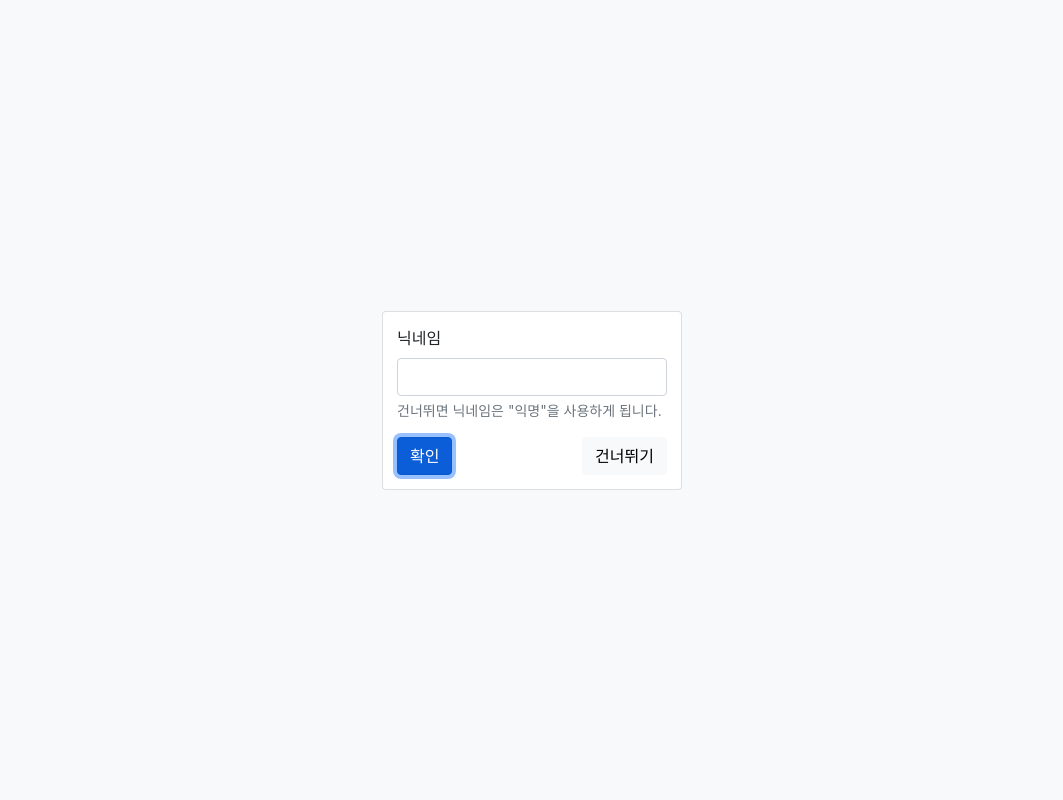
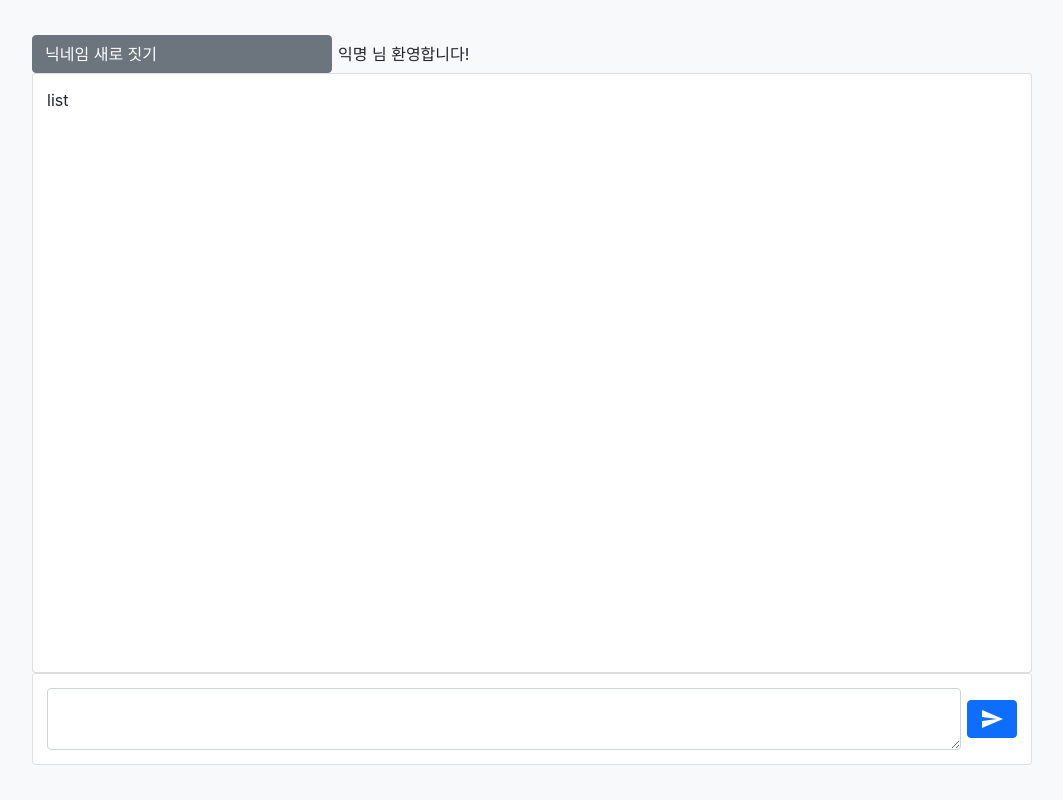
Before and after one commit to cocoder16/toy-web-socket-front, a React (Create React App) app: page / in a window 1280 px wide. Both pictures are taken after a click on the button "확인". Shown: the whole page, without its empty margins (108-1171 px from the left). Built offline with nearby package versions, Linux system fonts and the light colour scheme.

Commit message:
Add submit nickname

```diff
--- a/src/App.tsx
+++ b/src/App.tsx
@@ -5,9 +5,23 @@ import ChatRoom from "src/components/chatRoom";
 
 function App() {
   const [isLoggedIn, setIsLoggedIn] = useState<boolean>(false);
+  const [nickname, setNickname] = useState<string>("");
+
+  const handleChangeNickname = (event: React.ChangeEvent<HTMLInputElement>) => {
+    const value = event.target.value;
+    setNickname(value);
+  };
 
   const handleLogIn = () => {
+    if (nickname === "") {
+      setNickname("익명");
+    }
     setIsLoggedIn(true);
+  };
+
+  const handleSkipLogIn = () => {
+    setNickname("익명");
+    handleLogIn();
   };
 
   const offLogIn = () => {
@@ -17,9 +31,13 @@ function App() {
   return (
     <div className="d-flex justify-content-center align-items-center vh-100">
       {isLoggedIn ? (
-        <ChatRoom nickname="" offLogIn={offLogIn} />
+        <ChatRoom nickname={nickname} offLogIn={offLogIn} />
       ) : (
-        <LogIn onLogIn={handleLogIn} />
+        <LogIn
+          onChangeNickname={handleChangeNickname}
+          onLogIn={handleLogIn}
+          onSkipLogIn={handleSkipLogIn}
+        />
       )}
     </div>
   );
--- a/src/components/atom/Button.tsx
+++ b/src/components/atom/Button.tsx
@@ -15,7 +15,10 @@ function Button({ dataTestid, withIcon, value, className, onClick }: IProps) {
       data-testid={dataTestid}
       type="button"
       className={`${className} with-icon`}
-      onClick={onClick}
+      onClick={event => {
+        event.preventDefault();
+        onClick && onClick();
+      }}
     >
       {withIcon ? <Icon>{value}</Icon> : value}
     </button>
--- a/src/components/chatRoom/index.tsx
+++ b/src/components/chatRoom/index.tsx
@@ -13,17 +13,22 @@ function ChatRoom({ nickname, offLogIn }: IProps) {
       className="d-flex flex-column"
       style={{ width: 1000 }}
     >
+      <div className="d-flex align-items-center">
         <Button
           dataTestid="go-log-in-btn"
           className="btn btn-secondary w300"
           value="닉네임 새로 짓기"
           onClick={offLogIn}
         />
+        <div className="text-box">
+          <span>{nickname}</span> 님 환영합니다!
+        </div>
+      </div>
       <div data-testid="chat-window" className="card" style={{ height: 600 }}>
         <div>list</div>
       </div>
       <form className="card">
-        <div className="d-flex">
+        <div className="d-flex align-items-center">
           <textarea
             data-testid="message-input"
             className="form-control"
@@ -32,7 +37,7 @@ function ChatRoom({ nickname, offLogIn }: IProps) {
           />
           <Button
             dataTestid="message-send-btn"
-            className="btn btn-primary"
+            className="btn btn-primary send-btn"
             withIcon
             value="send"
           />
--- a/src/components/logIn/index.tsx
+++ b/src/components/logIn/index.tsx
@@ -2,13 +2,15 @@ import React from "react";
 import Button from "src/components/atom/Button";
 
 type IProps = {
+  onChangeNickname?: (event: React.ChangeEvent<HTMLInputElement>) => void;
   onLogIn: () => void;
+  onSkipLogIn: () => void;
 };
 
-function LogIn({ onLogIn }: IProps) {
+function LogIn({ onLogIn, onChangeNickname, onSkipLogIn }: IProps) {
   return (
     <div className="d-flex" data-testid="log-in">
-      <form className="card" style={{ width: 300 }}>
+      <div className="card" style={{ width: 300 }}>
         <div className="mb-3">
           <label htmlFor="user-name-input" className="form-label">
             닉네임
@@ -19,6 +21,7 @@ function LogIn({ onLogIn }: IProps) {
             className="form-control"
             id="user-name-input"
             maxLength={12}
+            onChange={onChangeNickname}
           />
           <div id="emailHelp" className="form-text">
             건너뛰면 닉네임은 "익명"을 사용하게 됩니다.
@@ -29,15 +32,16 @@ function LogIn({ onLogIn }: IProps) {
             dataTestid="nickname-confirm-btn"
             className="btn btn-primary"
             value="확인"
+            onClick={onLogIn}
           />
           <Button
             dataTestid="skip-btn"
             className="btn btn-light"
             value="건너뛰기"
-            onClick={onLogIn}
+            onClick={onSkipLogIn}
           />
         </div>
-      </form>
+      </div>
     </div>
   );
 }
--- a/src/index.css
+++ b/src/index.css
@@ -27,6 +27,15 @@ button.with-icon {
   width: 300px;
 }
 
+.send-btn {
+  height: 38px;
+  margin-left: 6px;
+}
+
 .card {
   padding: 14px;
 }
+
+.text-box {
+  padding: 6px;
+}
```
Also changed, not shown: 2 other files (tests, documents, lock files or other folders). Lines whose indentation alone changed are shown as unchanged.
